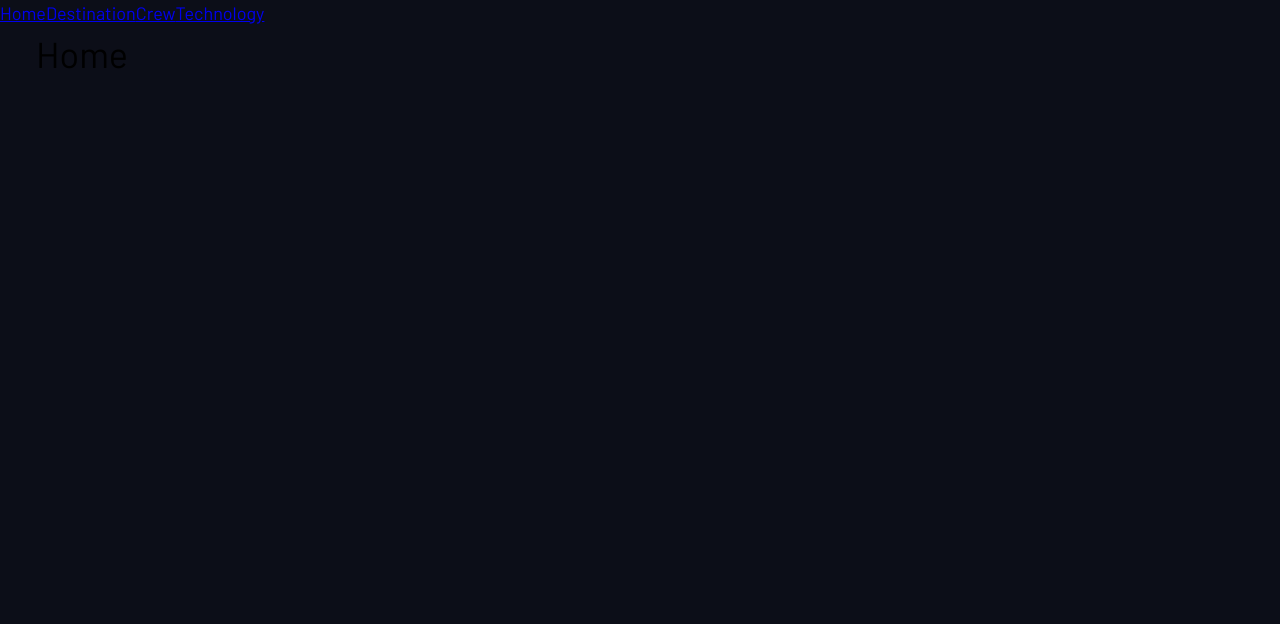
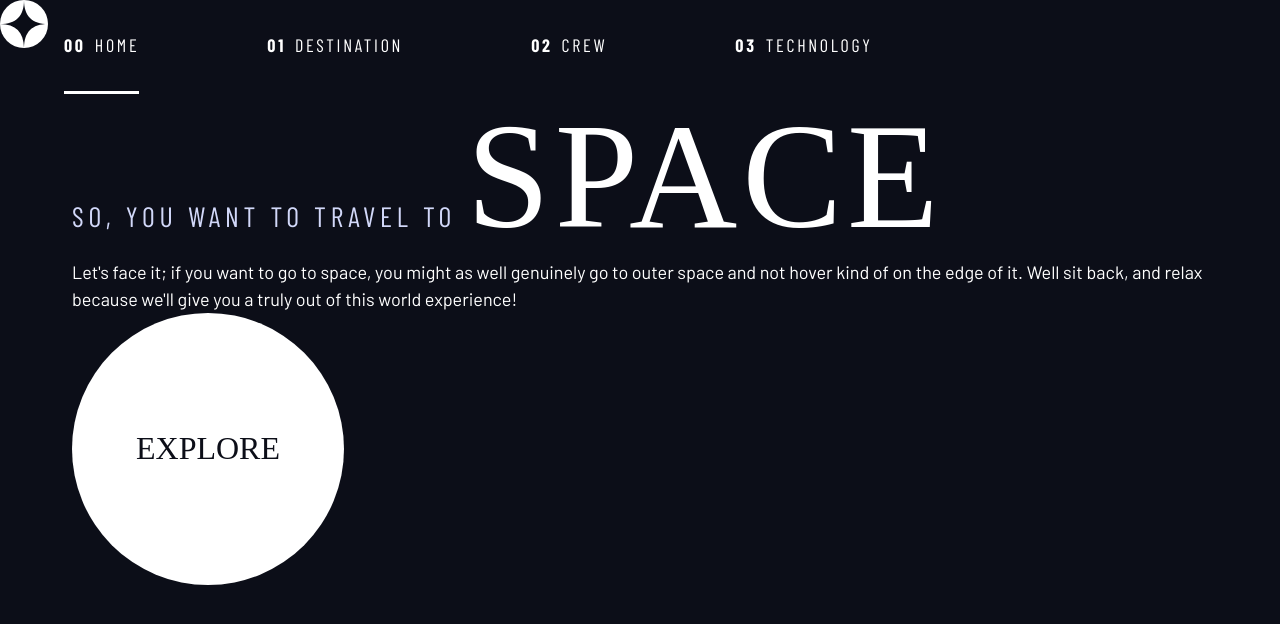
Before and after one commit to cyrilmuchemi/vue-travellers, a Vue app: page / in a window 1280 px wide. Shown: the top 624 px of the page. Built offline with nearby package versions, Linux system fonts and the light colour scheme; a web font is replaced by a local one.

Commit message:
Create homepage

```diff
--- a/main.css
+++ b/main.css
@@ -23,6 +23,10 @@
 *::before,
 *::after {
     box-sizing: border-box;
+}
+
+a {
+  color: hsl( var(--clr-white) );
 }
 
 body,
@@ -178,7 +182,7 @@ border: 0;
 
 .large-button {
   position: relative;
-  display: grid;
+  display: inline-grid;
   z-index: 1;
   place-items: center;
   padding: 0 2em;
--- a/src/App.vue
+++ b/src/App.vue
@@ -1,9 +1,28 @@
 <template>
- <div id="nav">
-  <RouterLink to="/">Home</RouterLink>
-  <RouterLink to="/destination">Destination</RouterLink>
-  <RouterLink to="/crew">Crew</RouterLink>
-  <RouterLink to="/technology">Technology</RouterLink>
+ <div class="primary-header flex">
+  <div>
+    <img src="./assets/shared/logo.svg" alt="space-tourism-logo"/>
+  </div>
+  <nav>
+    <ul class="primary-navigation underline-indicators flex">
+      <li class="active">
+        <a class="uppercase ff-sans-cond letter-spacing-2" >
+          <span>00</span><RouterLink to="/">Home</RouterLink> </a>
+      </li>
+      <li>
+        <a class="uppercase ff-sans-cond  letter-spacing-2">
+          <span>01</span><RouterLink to="/destination">Destination</RouterLink> </a>
+      </li>
+      <li>
+        <a class="uppercase ff-sans-cond  letter-spacing-2">
+          <span>02</span><RouterLink to="/crew">Crew</RouterLink> </a>
+      </li>
+      <li>
+        <a class="uppercase ff-sans-cond  letter-spacing-2">
+          <span>03</span><RouterLink to="/technology">Technology</RouterLink></a>
+      </li>
+    </ul>
+  </nav>
   </div>
   <div class="container">
     <RouterView></RouterView>
--- a/src/views/Home.vue
+++ b/src/views/Home.vue
@@ -1,5 +1,10 @@
 <template>
     <div class="home">
-        <h1>Home</h1>
+     <div class="container">
+        <h1 class="text-accent fs-500 ff-sans-cond uppercase letter-spacing-1">So, you want to travel to
+        <span class="fs-900 ff-serif text-white">Space</span></h1>
+        <p class="text-white">Let's face it; if you want to go to space, you might as well genuinely go to outer space and not hover kind of on the edge of it. Well sit back, and relax because we'll give you a truly out of this world experience!</p>
+        <a href="#" class="large-button uppercase ff-serif fs-600 text-dark bg-white">Explore</a>
+    </div>
     </div>
 </template>
```
